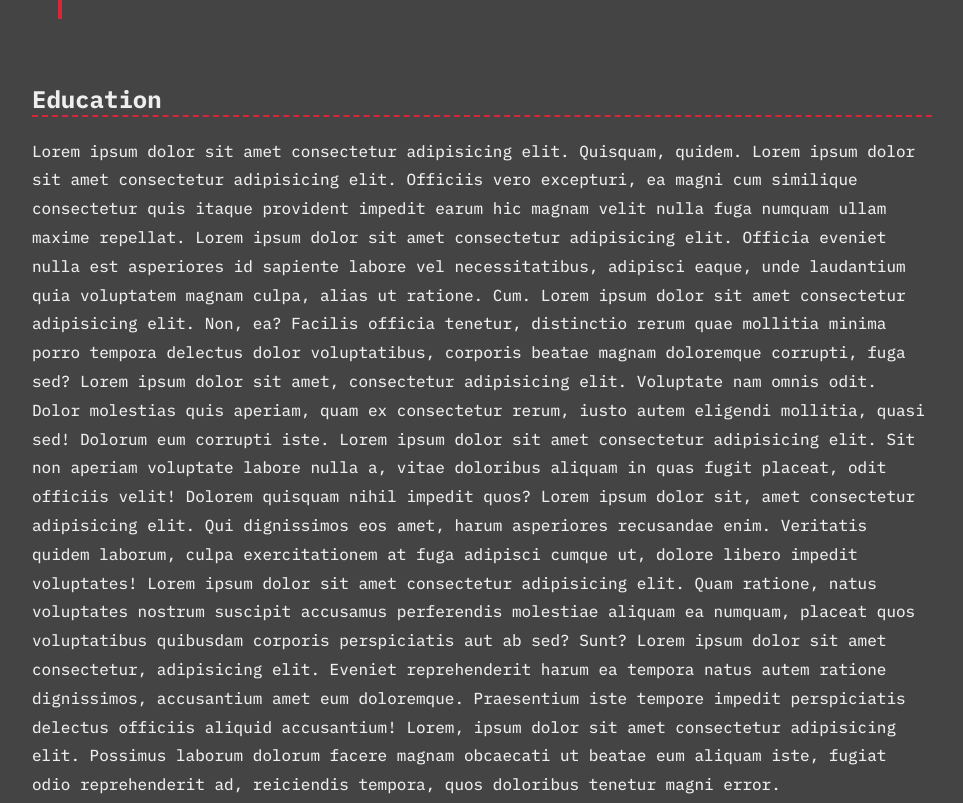
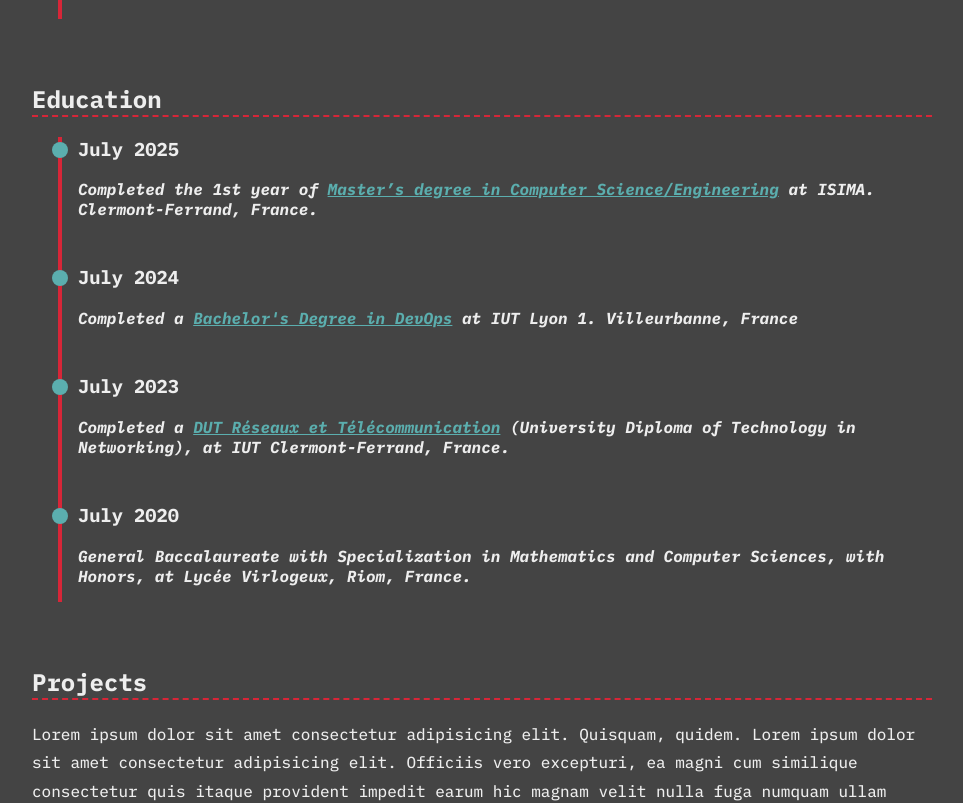
Before and after one commit to yamerlin/yannmerlin-website, an Angular app: page /curriculum-vitae in a window 1280 px wide. Shown: the part 2180-2983 px from the top of the page, without its empty margins (158-1121 px from the left). Built offline with nearby package versions, Linux system fonts and the light colour scheme.

Commit message:
Education timeline in progress

```diff
--- a/src/app/pro/curriculum-vitae/curriculum-vitae.html
+++ b/src/app/pro/curriculum-vitae/curriculum-vitae.html
@@ -158,18 +158,49 @@
 
 <div id="education" class="section">
     <h2>Education</h2>
-    <p>
-        Lorem ipsum dolor sit amet consectetur adipisicing elit. Quisquam, quidem.
-        Lorem ipsum dolor sit amet consectetur adipisicing elit. Officiis vero excepturi, ea magni cum similique consectetur quis itaque provident impedit earum hic magnam velit nulla fuga numquam ullam maxime repellat.
-        Lorem ipsum dolor sit amet consectetur adipisicing elit. Officia eveniet nulla est asperiores id sapiente labore vel necessitatibus, adipisci eaque, unde laudantium quia voluptatem magnam culpa, alias ut ratione. Cum.
-        Lorem ipsum dolor sit amet consectetur adipisicing elit. Non, ea? Facilis officia tenetur, distinctio rerum quae mollitia minima porro tempora delectus dolor voluptatibus, corporis beatae magnam doloremque corrupti, fuga sed?
-        Lorem ipsum dolor sit amet, consectetur adipisicing elit. Voluptate nam omnis odit. Dolor molestias quis aperiam, quam ex consectetur rerum, iusto autem eligendi mollitia, quasi sed! Dolorum eum corrupti iste.
-        Lorem ipsum dolor sit amet consectetur adipisicing elit. Sit non aperiam voluptate labore nulla a, vitae doloribus aliquam in quas fugit placeat, odit officiis velit! Dolorem quisquam nihil impedit quos?
-        Lorem ipsum dolor sit, amet consectetur adipisicing elit. Qui dignissimos eos amet, harum asperiores recusandae enim. Veritatis quidem laborum, culpa exercitationem at fuga adipisci cumque ut, dolore libero impedit voluptates!
-        Lorem ipsum dolor sit amet consectetur adipisicing elit. Quam ratione, natus voluptates nostrum suscipit accusamus perferendis molestiae aliquam ea numquam, placeat quos voluptatibus quibusdam corporis perspiciatis aut ab sed? Sunt?
-        Lorem ipsum dolor sit amet consectetur, adipisicing elit. Eveniet reprehenderit harum ea tempora natus autem ratione dignissimos, accusantium amet eum doloremque. Praesentium iste tempore impedit perspiciatis delectus officiis aliquid accusantium!
-        Lorem, ipsum dolor sit amet consectetur adipisicing elit. Possimus laborum dolorum facere magnam obcaecati ut beatae eum aliquam iste, fugiat odio reprehenderit ad, reiciendis tempora, quos doloribus tenetur magni error.
-    </p>
+    <div class="timeline-container">
+
+        <div class="timeline-block">
+            <div class="marker"></div>
+            <div class="timeline-content">
+                <h3>July 2025</h3>
+                <i><b> Completed the 1st year of <a href="https://www.isima.fr/formation-ingenieur-par-apprentissage/" target="_blank"> Master’s degree in Computer Science/Engineering</a> at ISIMA. Clermont-Ferrand, France.</b></i>
+                <p>
+                </p>
+            </div>
+        </div>
+
+        <div class="timeline-block">
+            <div class="marker"></div>
+            <div class="timeline-content">
+                <h3>July 2024</h3>
+                <i><b> Completed a <a href="https://iut.univ-lyon1.fr/formation/licences-professionnelles/licence-professionnelle-devops" target="_blank">Bachelor's Degree in DevOps</a> at IUT Lyon 1. Villeurbanne, France </b></i>
+                <p>
+                </p>
+            </div>
+        </div>
+
+        <div class="timeline-block">
+            <div class="marker"></div>
+            <div class="timeline-content">
+                <h3>July 2023</h3>
+                <i><b> Completed a <a href="https://www.uca.fr/formation/nos-formations/par-ufr-ecoles-et-iut/iut-clermont-auvergne/but/but-reseaux-et-telecommunications" target="_blank">DUT Réseaux et Télécommunication</a> (University Diploma of Technology in Networking), at IUT Clermont-Ferrand, France.</b></i>
+                <p>
+                </p>
+            </div>
+        </div>
+
+        <div class="timeline-block">
+            <div class="marker"></div>
+            <div class="timeline-content">
+                <h3>July 2020</h3>
+                <i><b>General Baccalaureate with Specialization in Mathematics and Computer Sciences, with Honors, at Lycée Virlogeux, Riom, France.</b></i>
+                <p>
+
+                </p>
+            </div>
+        </div>
+    </div>
 </div>
 
 <div id="projects" class="section">
```
